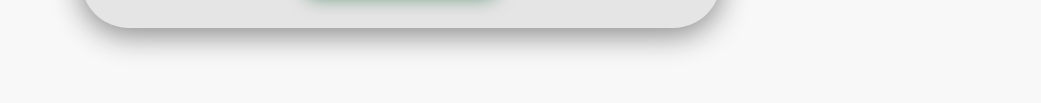
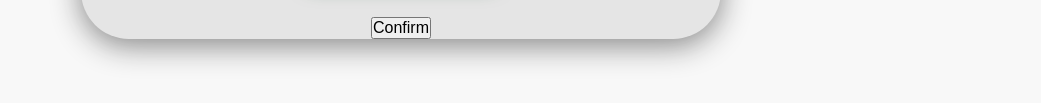
Before and after one commit to pravishtibhardwaj/seat-booking-app, a plain HTML site: page index.html in a window 1280 px wide. Shown: the part 727-830 px from the top of the page, without its empty margins (239-1280 px from the left). Drawn offline with Linux system fonts and the light colour scheme.

Commit message:
changes done

```diff
--- a/index.html
+++ b/index.html
@@ -104,6 +104,7 @@
           <p>Total seats selected =  <span class="bold" id="count">0</span><br> Total price = ₹<span class="bold" id="total">0</span> </p>
         </div>
       </div>
+      <div class="btn"><button onclick="alertfunction()">Confirm</button></div>
     </div>
     <script src="./scripts/script.js"></script>
   </body>
--- a/scripts/script.js
+++ b/scripts/script.js
@@ -15,7 +15,9 @@ const totalPrice = function () {
   countEl.textContent = seatCount;
   totalEl.innerText = seatCount * ticketPrice;
 };
-
+const alertfunction = function () {
+  alert("Seats Booked successfully");
+};
 // event listeners
 movieEl.addEventListener(`change`, function () {
   ticketPrice = Number(movieEl.value);
```
